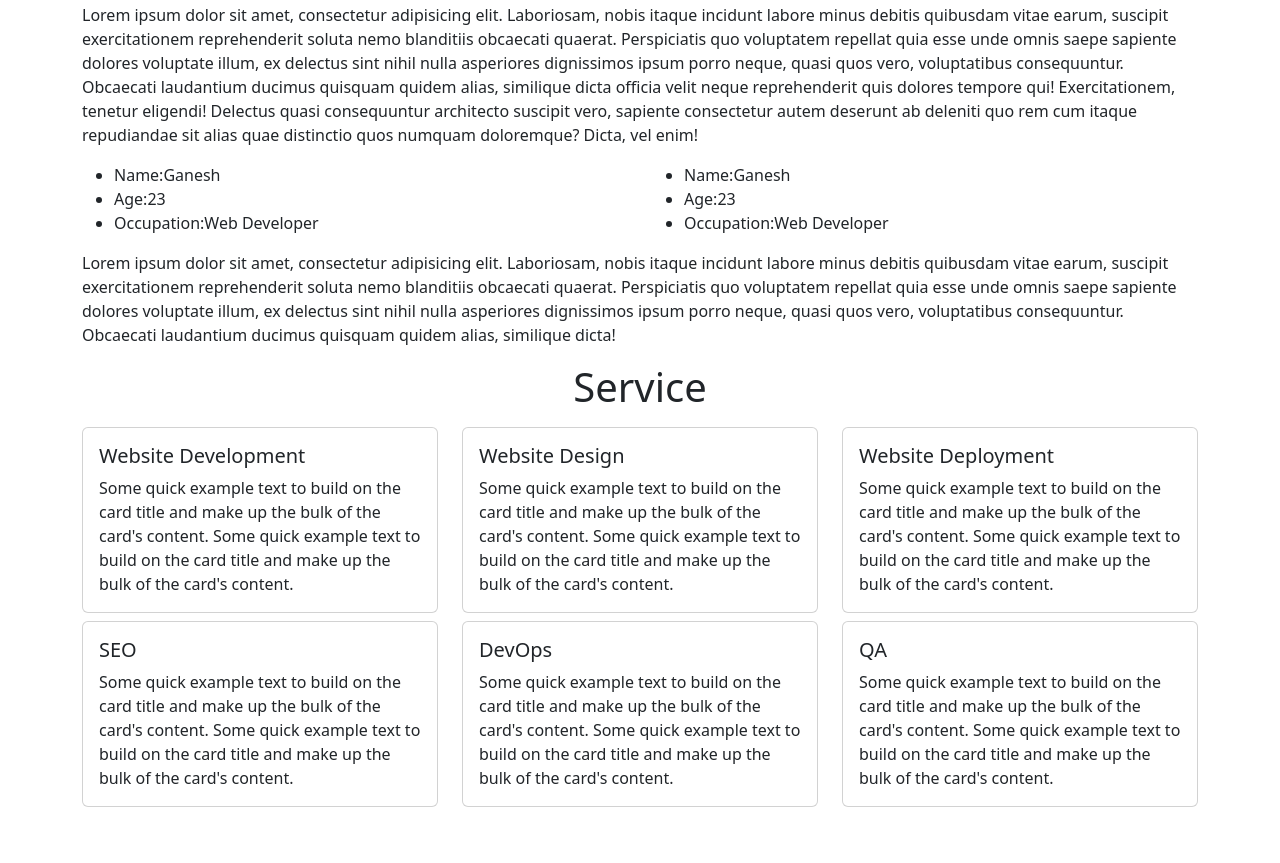
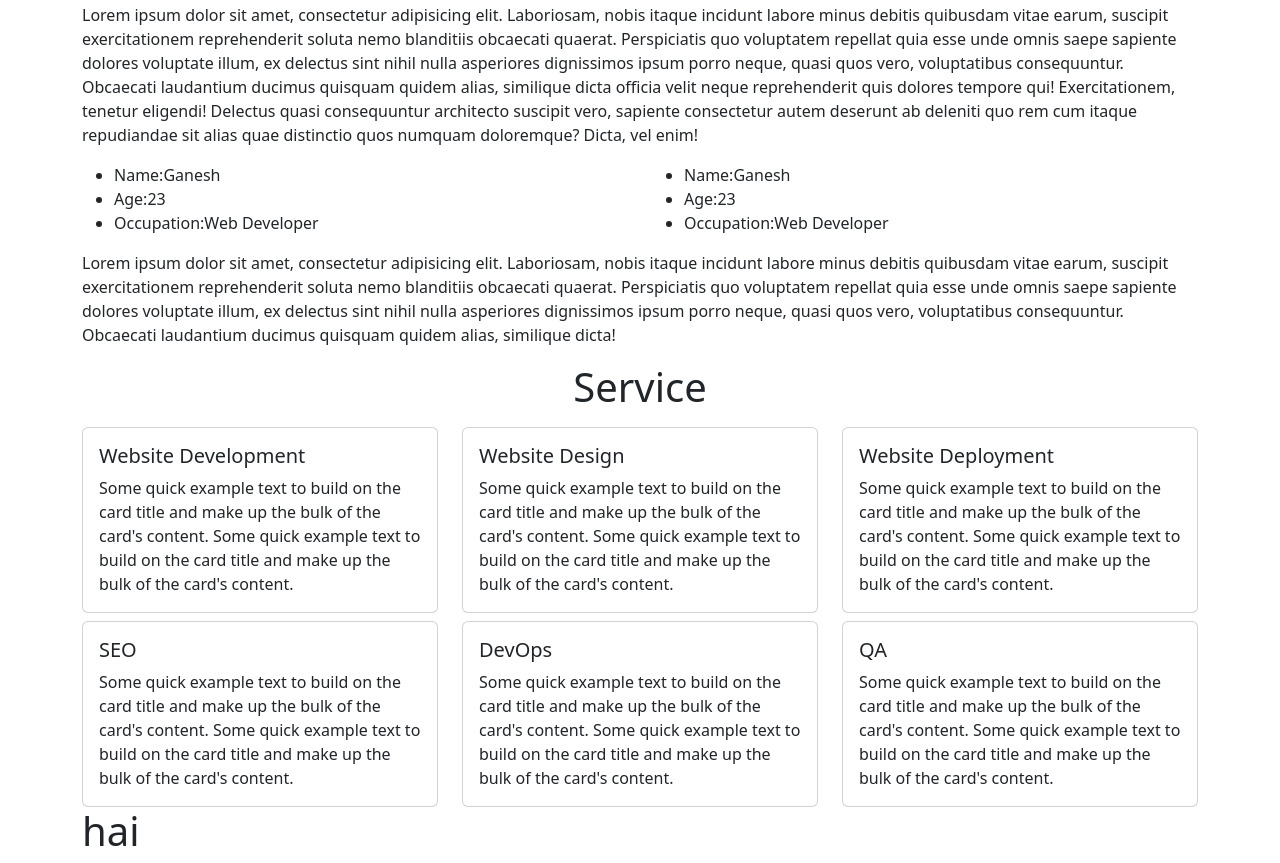
Before and after one commit to ganeshbabu258/Bootstrap-assignment, a plain HTML site: page index.html in a window 1280 px wide. Shown: the part 523-1386 px from the top of the page. Before the commit the page ends 1330 px from the top, so only its background shows below. Drawn offline with nearby package versions, Linux system fonts and the light colour scheme.

Commit message:
Your commit message here

```diff
--- a/index.html
+++ b/index.html
@@ -164,8 +164,8 @@
             </div>
 
 
-
-
+<!-- checking -->
+        <h1>hai</h1>
 
 
 
```
